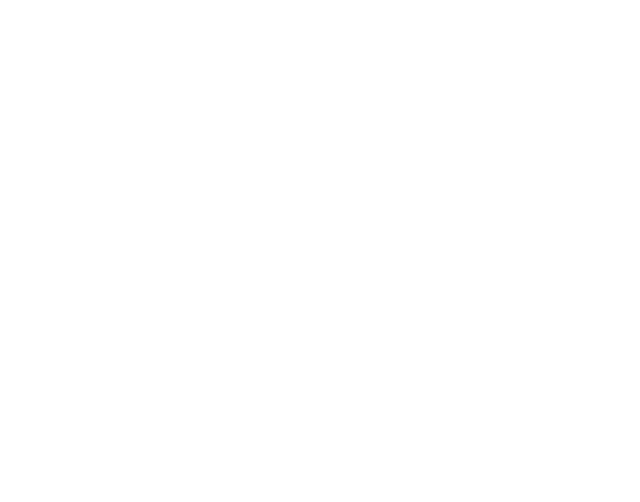
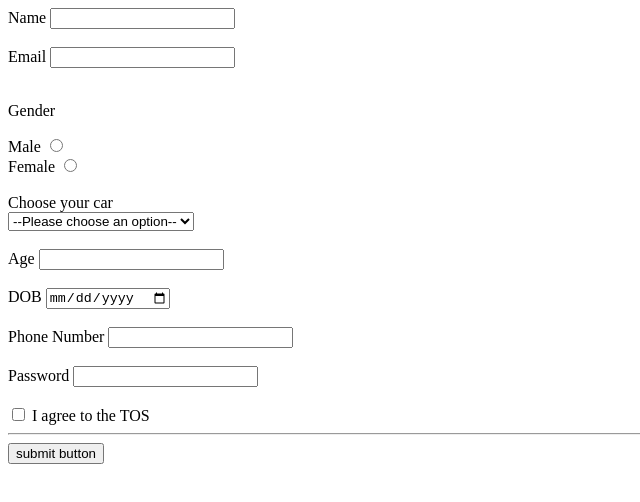
Before and after one commit to acciojob/signup-form-car-ShaikvSubhani, a website: page main.html in a window 1280 px wide. Shown: the whole page, without its empty margins (0-640 px from the left). Drawn offline with Linux system fonts and the light colour scheme.

Commit message:
created a submission

```diff
--- a/main.html
+++ b/main.html
@@ -6,10 +6,53 @@
 	<link rel="stylesheet" href="styles.css">
 </head>
 
+
 <body>
 	<!-- the entire body must be written by student -->
     <script type="text/javascript" src="./script.js">
 </script>
+	 <form method="POST">
+
+        <label for="name">Name</label>
+        <input required type="text" id="name" ><br><br>
+
+        <label for="email">Email</label>
+        <input required type="email" id="email"><br><br>
+
+        <p>Gender</p>
+        <label for="male">Male</label>
+        <input required type="radio" id="male" name="gender"><br>
+        <label for="female">Female</label>
+        <input required type="radio" id="female" name="gender"><br><br>
+
+        <label for="cars">Choose your car</label><br>
+        <select name="cars" id="cars">
+            <option value="">--Please choose an option--</option>
+            <option value="1">BMW</option>
+            <option value="2">Audi</option>
+            <option value="3">Mercedez</option>
+        </select><br><br>
+
+        <label for="age">Age</label>
+        <input  required type="number" name="age" id="age"><br><br>
+
+        <label for="dob">DOB</label>
+        <input required type="date" id="dob"><br><br>
+
+        <label for="phone">Phone Number</label>
+        <input required type="number" id="phone"><br><br>
+
+        <label for="password">Password</label>
+        <input required type="password" id="password"><br><br>
+
+        <input type="checkbox" id="tos" value="TOS">
+        <label for="tos">I agree to the TOS</label>
+        <hr>
+        <button type="submit">submit button</button>
+
+    </form>
+
+
 
 </body>
 
```
